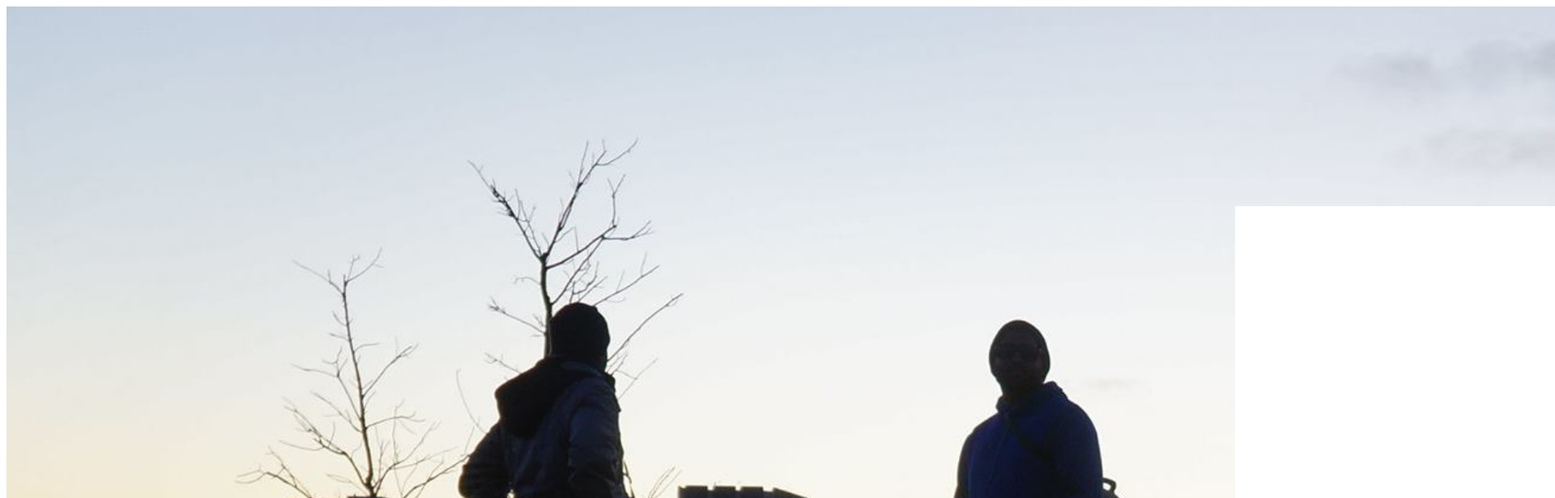
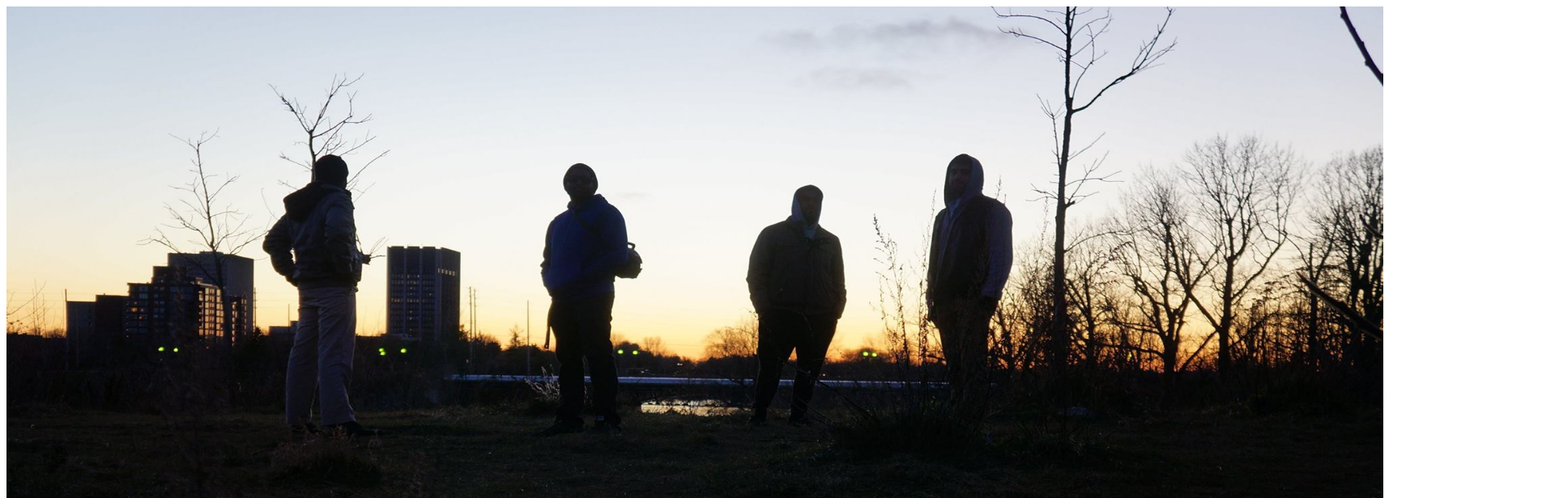
Before and after one commit to kkane066/kkane066.github.io, a plain HTML site: page index.html in a window 1280 px wide. Shown: the top 616 px of the page at 81% size, 1920 px wide, since content can reach past the window. Drawn offline with Linux system fonts and the light colour scheme.

Commit message:
Change in Size

```diff
--- a/index.html
+++ b/index.html
@@ -4,7 +4,7 @@
   <title>Thambhi Log</title>
 </head>
 <body>
-<center> <img src="images/Intro Pic.jpg" alt="Test Image" width="3000" height="2000"/> </center>
+<center> <img src="images/Intro Pic.jpg" alt="Test Image" width="1700" height="1000"/> </center>
 <center> <h1> Introduction </h1> </center>
 <center><P> Good Morning, Good Afternoon and Good Evening; this is to welcome everyone across the world to my personal blog. </P></center>
 </body>
```
